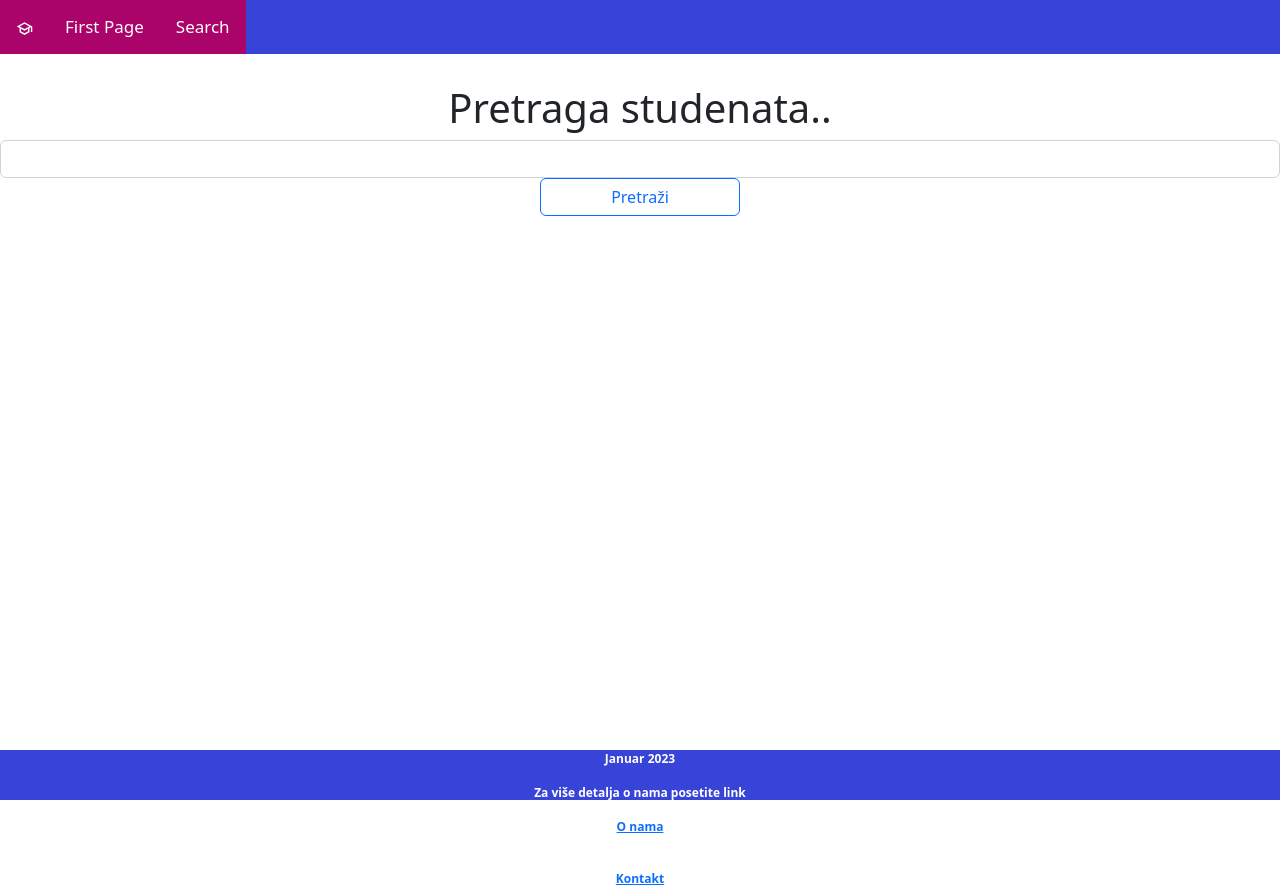
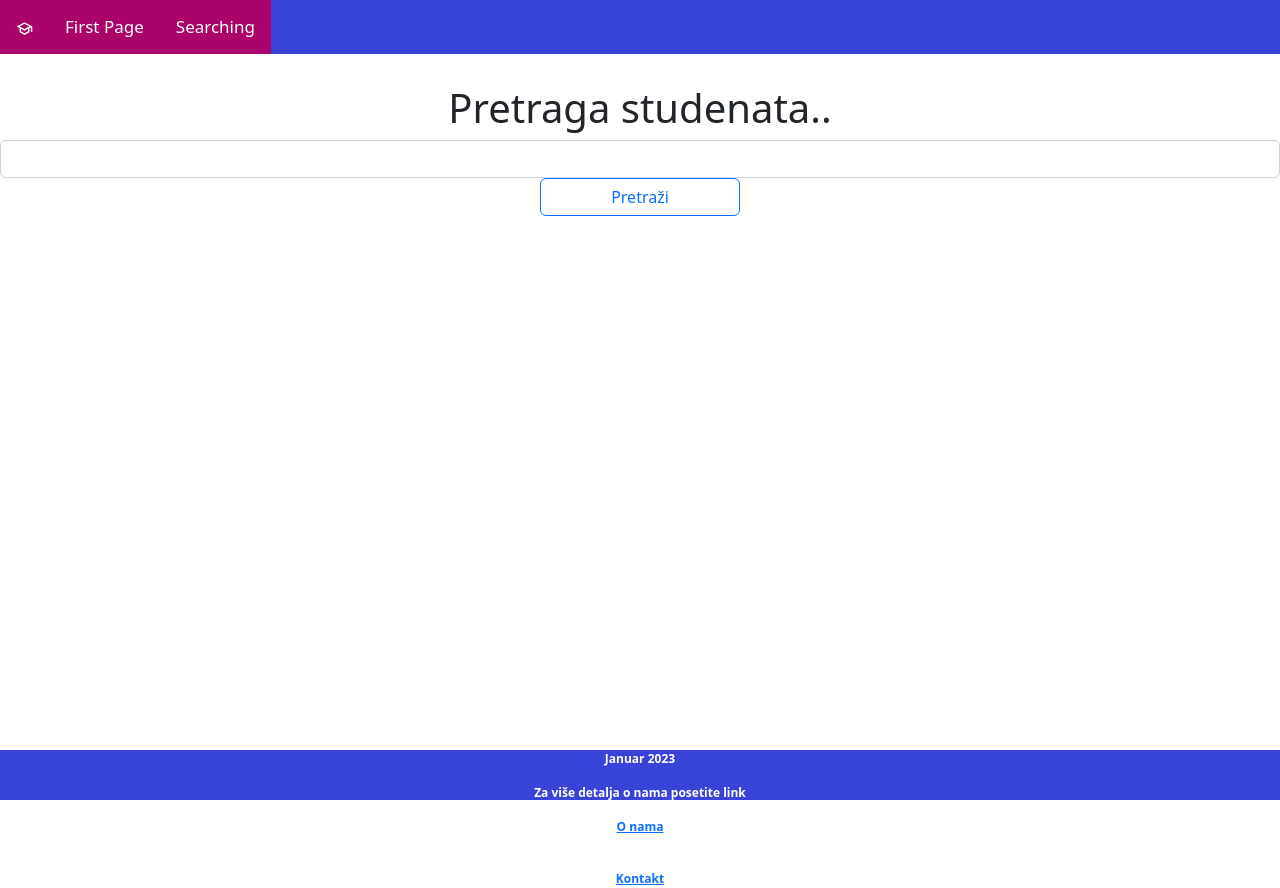
Before and after one commit to iva28/domaci3-react, a React (Create React App) app: page /search in a window 1280 px wide. Built offline with nearby package versions, Linux system fonts and the light colour scheme; no server answers.

Commit message:
U NavBar se menja Search u Searching

```diff
--- a/src/App.js
+++ b/src/App.js
@@ -11,7 +11,8 @@ import { useEffect,useState } from 'react';
 
 function App() {
   const [studenti, setStudenti] = useState([]);
-   const[loading, setLoading] = useState(true);
+  const[loading, setLoading] = useState(true);
+  const[indicate,setIndicate] = useState(true);
 
     useEffect(()=> {
         axios.get("http://127.0.0.1:8000/api/students").then(odgovor => {
@@ -19,13 +20,19 @@ function App() {
            setLoading(false);
         })
     },[]);
+
+    function changePageName(vred) {
+      setIndicate(vred);
+    }
+
+
   return (
     <div className="App">
       <Router>
-       <NavBar/>
+       <NavBar indicate={indicate}/>
         <Routes>
-          <Route path="/"  element={<FirstPage studenti={studenti} loading={loading}/>}/>
-          <Route path="/search" element={<Pretraga studenti={studenti}/>}/>
+          <Route path="/"  element={<FirstPage studenti={studenti} loading={loading} changePageName={changePageName}/>}/>
+          <Route path="/search" element={<Pretraga studenti={studenti} changePageName={changePageName}/>}/>
 
         </Routes>
         <Footer/>
--- a/src/components/FirstPage.jsx
+++ b/src/components/FirstPage.jsx
@@ -4,7 +4,7 @@ import FormAddStudents from './FormAddStudents';
 import NavBar from './NavBar';
 import axios from 'axios';
 
-function FirstPage({studenti,loading}) {
+function FirstPage({studenti,loading,changePageName}) {
 
   //  const [studenti, setStudenti] = useState([]);
    // const[loading, setLoading] = useState(true);
@@ -21,6 +21,7 @@ function FirstPage({studenti,loading}) {
       return <h1>Učitavanje...</h1>
     }
 
+    changePageName(true);
 
   return (
     <div className="first-page">
--- a/src/components/NavBar.jsx
+++ b/src/components/NavBar.jsx
@@ -2,12 +2,15 @@ import React from 'react'
 import { Link } from 'react-router-dom'
 import {MdOutlineSchool} from 'react-icons/md'
 
-function NavBar() {
+function NavBar({indicate}) {
   return (
     <div className='topnav'>
       <Link to="/" className="active" > <MdOutlineSchool/></Link>
       <Link to="/" className="active" >First Page</Link>
-      <Link to="/search" className="active" >Search</Link>
+      {indicate==true ? (<Link to="/search" className="active" >Search</Link>)
+      :
+      (<Link to="/" className="active" >Searching</Link>)
+  }
     </div>
   )
 }
--- a/src/components/Pretraga.jsx
+++ b/src/components/Pretraga.jsx
@@ -1,22 +1,26 @@
 import React, { useState } from 'react'
 import FormPretraga from './FormPretraga'
 import { useLocation } from 'react-router-dom'
+//import { useState } from 'react'
 
-function Pretraga(props) {
+function Pretraga({studenti,changePageName}) {
     const location = useLocation()
     let nadjen = false;
   //  const studenti = location.state
+
+  changePageName(false);
+
 
     function pretraga(ime) {
         console.log("u pretraga fji");
        // console.log(studenti);
         console.log(ime);
        // console.log(studenti.length);
-        for (var index = 0; index <props.studenti.length; index++) {
+        for (var index = 0; index <studenti.length; index++) {
             //console.log("u petlji"+studenti[index].ime);
-           if(ime == props.studenti[index].ime) {
+           if(ime == studenti[index].ime) {
             nadjen= true;
-            alert("Student: "+props.studenti[index].ime+" je pronadjen");
+            alert("Student: "+studenti[index].ime+" je pronadjen");
            }
 
         }
@@ -29,7 +33,7 @@ function Pretraga(props) {
   return (
     <div className='pretraga'>
         <h1 id='pretraga-h1'>Pretraga studenata..</h1>
-        <FormPretraga studenti={props.studenti} pretraga={pretraga}/>
+        <FormPretraga studenti= {studenti} pretraga={pretraga}/>
 
     </div>
   )
```
